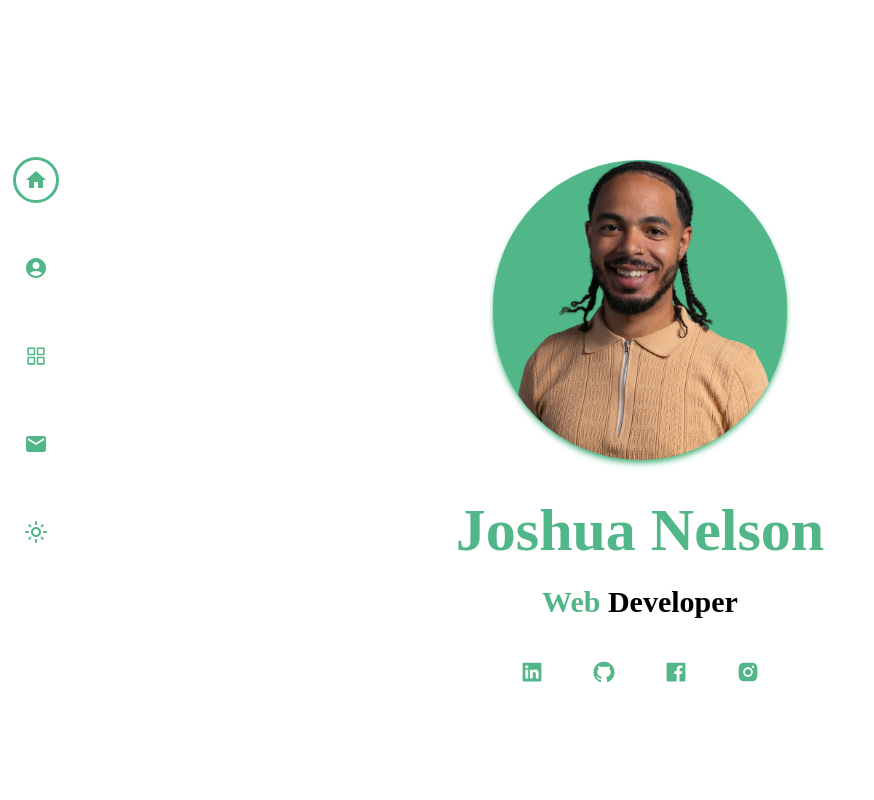
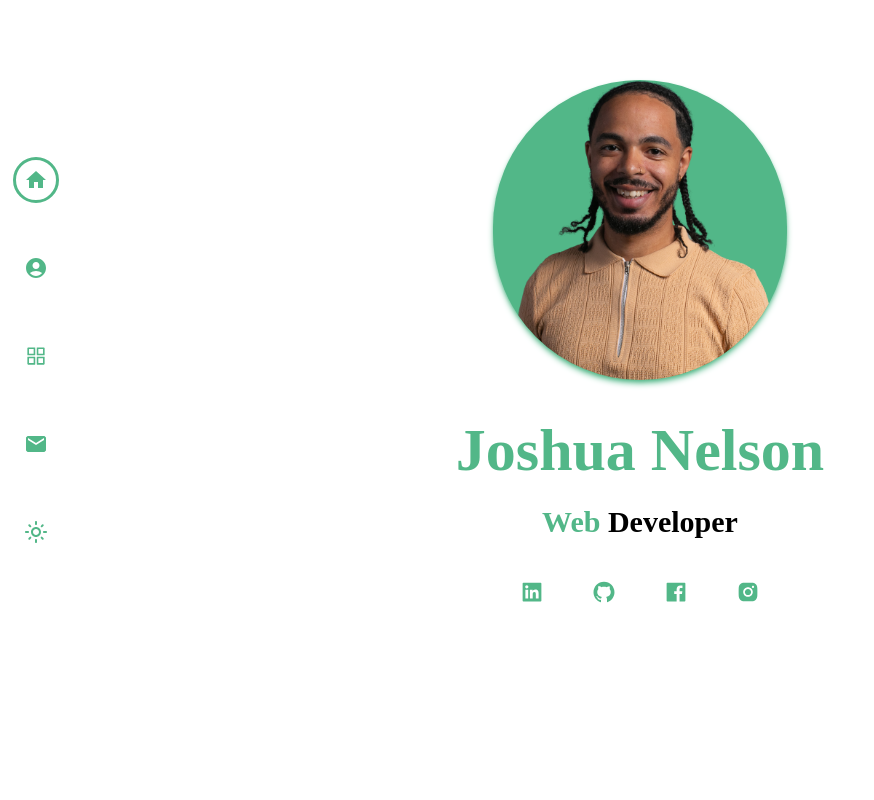
Before and after one commit to joshuanelsondev/portfolio, a React (Vite) app: page / in a window 1280 px wide. Shown: the top 800 px of the page, without its empty margins (0-874 px from the left). Built offline with nearby package versions, Linux system fonts and the light colour scheme.

Commit message:
Edit contact page

```diff
--- a/src/Components/ContactComponent.jsx
+++ b/src/Components/ContactComponent.jsx
@@ -26,8 +26,8 @@ export default function ContactComponent () {
     };
 
     return (
-      <div className="h-full w-full border flex flex-col items-center justify-center relative">
-        <h2 className="text-4xl lg:text-6xl text-primary absolute top-0 left-0">Contact</h2>
+      <div className="h-full w-full border grid grid-rows-[100px]">
+        <h2 className="text-4xl lg:text-6xl text-primary border">Contact</h2>
         <form className="border flex flex-col" ref={form} onSubmit={sendEmail}>
           <label>Name</label>
           <input type="text" name="user_name" />
--- a/src/Pages/Home.jsx
+++ b/src/Pages/Home.jsx
@@ -13,7 +13,7 @@ export default function Home({ setShowNav }) {
     }, [setShowNav]);
 
     return (
-      <div id="home" className="h-full w-full p-20 lg:px-24">
+      <div id="home" className="h-full w-full lg:px-24">
           <HomeComponent setShowNav={setShowNav} />
           <About  />
           <Index setShowNav={setShowNav} />
```
